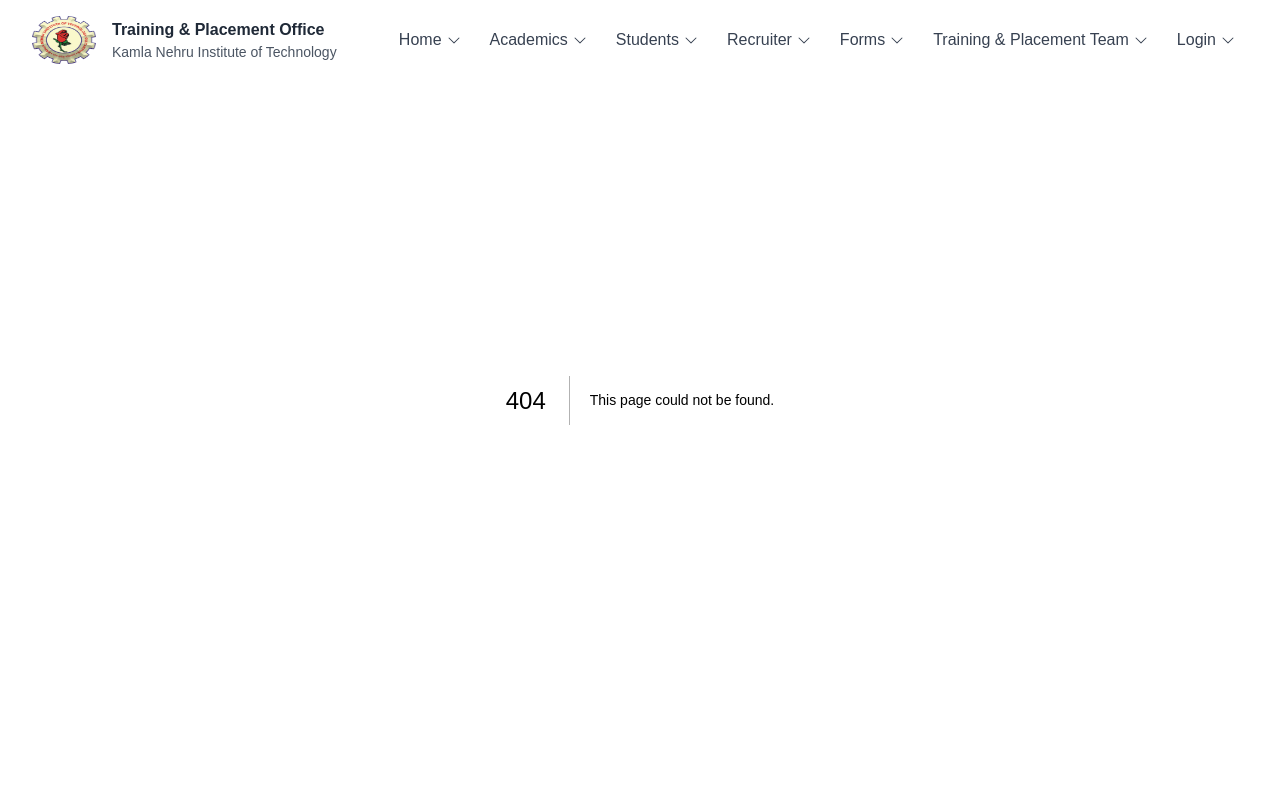
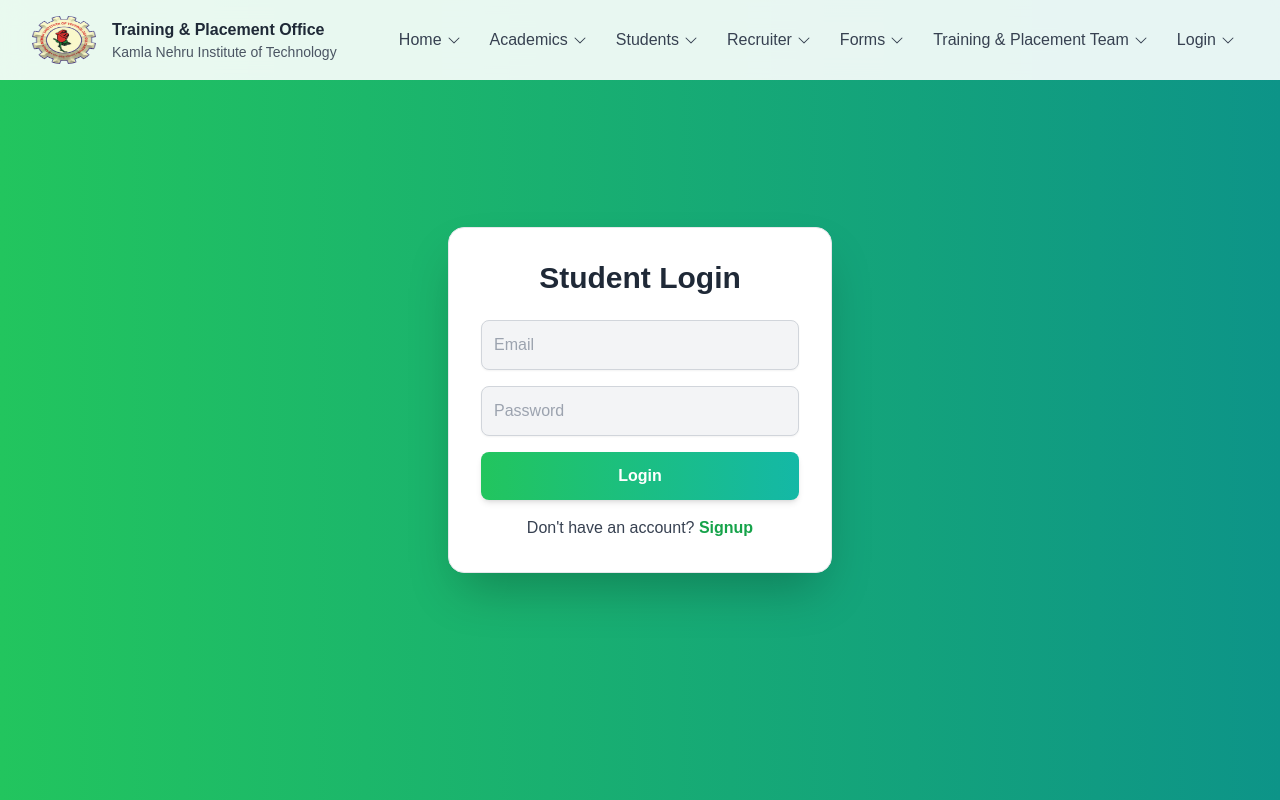
Before and after one commit to HarshProj/Training_and_Placement_Cell, a Next.js app: page /student_login in a window 1280 px wide. Before the commit this address had no page. Shown: the top 800 px of the page. Built offline with nearby package versions, Linux system fonts and the light colour scheme.

Commit message:
Added login pages

```diff
--- a/src/app/Components/Navbar.js
+++ b/src/app/Components/Navbar.js
@@ -31,7 +31,7 @@ export const Navbar = () => {
         { label: "Recruiter", subMenu: [{ label: "Why Recruiter?", link: "/" }, { label: "Brochure", link: "/" }, { label: "Placement Procedure", link: "/" }, { label: "Past Recruiters", link: "/past_recruiters" }] },
         { label: "Forms", subMenu: [{ label: "JAF", link: "/" }, { label: "IAF", link: "/" }, { label: "Industry Day", link: "/" }] },
         { label: "Training & Placement Team", subMenu: [{ label: "Contact Us", link: "/contact-us" }, { label: "Placement Team", link: "/" }, { label: "Career Guidance Cell", link: "/" }, { label: "Members", link: "/" }] },
-        { label: "Login", subMenu: [{ label: "Recruiter Login", link: "/" }, { label: "Student Login", link: "/" }] },
+        { label: "Login", subMenu: [{ label: "Recruiter Login", link: "/recruiter_login" }, { label: "Student Login", link: "/student_login" }] },
     ];
 
     const toggleDropdown = (index) => {
--- /dev/null
+++ b/src/app/recruiter_login/page.tsx
@@ -0,0 +1,75 @@
+'use client';
+
+import { useState } from 'react';
+import { useRouter } from 'next/navigation';
+
+export default function RecruiterAuth() {
+  const [email, setEmail] = useState('');
+  const [password, setPassword] = useState('');
+  const [company, setCompany] = useState('');
+  const [isSignup, setIsSignup] = useState(false);
+  const router = useRouter();
+
+  const handleSubmit = async (e) => {
+    e.preventDefault();
+
+    if (isSignup) {
+      alert(`Signup successful for ${company} with email: ${email}`);
+      setIsSignup(false);
+    } else {
+      alert(`Login successful for ${email}`);
+      router.push('/recruiter-dashboard');
+    }
+  };
+
+  return (
+    <div className="flex justify-center items-center min-h-screen bg-gradient-to-r from-blue-500 to-purple-600 p-4">
+      <div className="bg-white p-8 rounded-2xl shadow-2xl w-96 transform transition duration-300 hover:scale-105 border border-gray-200">
+        <h2 className="text-3xl font-bold text-center text-gray-800 mb-6">
+          {isSignup ? 'Recruiter Signup' : 'Recruiter Login'}
+        </h2>
+        <form onSubmit={handleSubmit} className="space-y-4">
+          {isSignup && (
+            <input
+              type="text"
+              placeholder="Company Name"
+              value={company}
+              onChange={(e) => setCompany(e.target.value)}
+              className="w-full p-3 border border-gray-300 rounded-lg focus:outline-none focus:ring-2 focus:ring-blue-500 bg-gray-100 shadow-sm"
+              required
+            />
+          )}
+          <input
+            type="email"
+            placeholder="Email"
+            value={email}
+            onChange={(e) => setEmail(e.target.value)}
+            className="w-full p-3 border border-gray-300 rounded-lg focus:outline-none focus:ring-2 focus:ring-blue-500 bg-gray-100 shadow-sm"
+            required
+          />
+          <input
+            type="password"
+            placeholder="Password"
+            value={password}
+            onChange={(e) => setPassword(e.target.value)}
+            className="w-full p-3 border border-gray-300 rounded-lg focus:outline-none focus:ring-2 focus:ring-blue-500 bg-gray-100 shadow-sm"
+            required
+          />
+          <button
+            type="submit"
+            className="w-full bg-gradient-to-r from-blue-500 to-purple-500 text-white py-3 rounded-lg font-semibold shadow-md hover:opacity-90 transition hover:shadow-lg">
+            {isSignup ? 'Signup' : 'Login'}
+          </button>
+        </form>
+        <p className="text-center mt-4 text-gray-700">
+          {isSignup ? 'Already have an account? ' : "Don't have an account? "}
+          <span
+            className="text-blue-600 font-semibold cursor-pointer hover:underline"
+            onClick={() => setIsSignup(!isSignup)}>
+            {isSignup ? 'Login' : 'Signup'}
+          </span>
+        </p>
+      </div>
+    </div>
+  );
+}
--- /dev/null
+++ b/src/app/student_login/page.tsx
@@ -0,0 +1,86 @@
+'use client';
+
+import { useState } from 'react';
+import { useRouter } from 'next/navigation';
+
+export default function StudentAuth() {
+  const [email, setEmail] = useState('');
+  const [password, setPassword] = useState('');
+  const [name, setName] = useState('');
+  const [rollNo, setRollNo] = useState('');
+  const [isSignup, setIsSignup] = useState(false);
+  const router = useRouter();
+
+  const handleSubmit = async (e) => {
+    e.preventDefault();
+
+    if (isSignup) {
+      alert(`Signup successful for ${name} (${rollNo}) with email: ${email}`);
+      setIsSignup(false);
+    } else {
+      alert(`Login successful for ${email}`);
+      router.push('/student-dashboard');
+    }
+  };
+
+  return (
+    <div className="flex justify-center items-center min-h-screen bg-gradient-to-r from-green-500 to-teal-600 p-4">
+      <div className="bg-white p-8 rounded-2xl shadow-2xl w-96 transform transition duration-300 hover:scale-105 border border-gray-200">
+        <h2 className="text-3xl font-bold text-center text-gray-800 mb-6">
+          {isSignup ? 'Student Signup' : 'Student Login'}
+        </h2>
+        <form onSubmit={handleSubmit} className="space-y-4">
+          {isSignup && (
+            <>
+              <input
+                type="text"
+                placeholder="Full Name"
+                value={name}
+                onChange={(e) => setName(e.target.value)}
+                className="w-full p-3 border border-gray-300 rounded-lg focus:outline-none focus:ring-2 focus:ring-green-500 bg-gray-100 shadow-sm"
+                required
+              />
+              <input
+                type="text"
+                placeholder="Roll Number"
+                value={rollNo}
+                onChange={(e) => setRollNo(e.target.value)}
+                className="w-full p-3 border border-gray-300 rounded-lg focus:outline-none focus:ring-2 focus:ring-green-500 bg-gray-100 shadow-sm"
+                required
+              />
+            </>
+          )}
+          <input
+            type="email"
+            placeholder="Email"
+            value={email}
+            onChange={(e) => setEmail(e.target.value)}
+            className="w-full p-3 border border-gray-300 rounded-lg focus:outline-none focus:ring-2 focus:ring-green-500 bg-gray-100 shadow-sm"
+            required
+          />
+          <input
+            type="password"
+            placeholder="Password"
+            value={password}
+            onChange={(e) => setPassword(e.target.value)}
+            className="w-full p-3 border border-gray-300 rounded-lg focus:outline-none focus:ring-2 focus:ring-green-500 bg-gray-100 shadow-sm"
+            required
+          />
+          <button
+            type="submit"
+            className="w-full bg-gradient-to-r from-green-500 to-teal-500 text-white py-3 rounded-lg font-semibold shadow-md hover:opacity-90 transition hover:shadow-lg">
+            {isSignup ? 'Signup' : 'Login'}
+          </button>
+        </form>
+        <p className="text-center mt-4 text-gray-700">
+          {isSignup ? 'Already have an account? ' : "Don't have an account? "}
+          <span
+            className="text-green-600 font-semibold cursor-pointer hover:underline"
+            onClick={() => setIsSignup(!isSignup)}>
+            {isSignup ? 'Login' : 'Signup'}
+          </span>
+        </p>
+      </div>
+    </div>
+  );
+}
```
